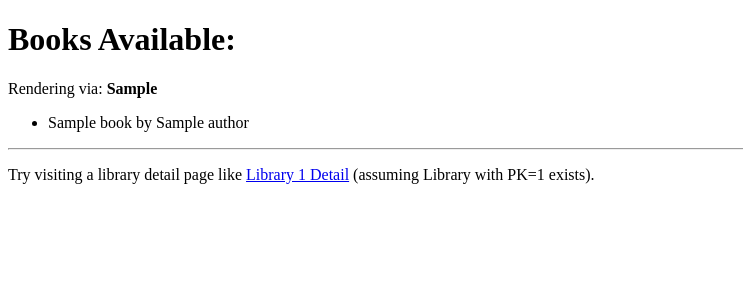
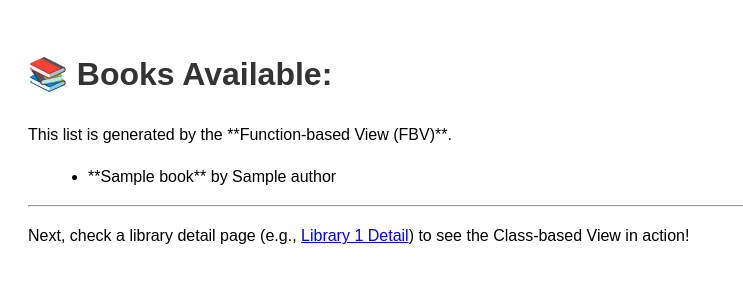
Before and after one commit to oumaro/Alx_DjangoLearnLab, a Django app: template django-models/LibraryProject/relationship_app/templates/list_books.html in a window 1280 px wide. Shown: the top 300 px of the page, without its empty margins (0-743 px from the left). Run offline with Django 4.2, Linux system fonts and the light colour scheme; the template is opened without the code that fills it: most values are stand-ins (such as "Sample title", 1, 10 or a date in 2020).

Commit message:
Update list_books.html

```diff
--- a/django-models/LibraryProject/relationship_app/templates/list_books.html
+++ b/django-models/LibraryProject/relationship_app/templates/list_books.html
@@ -3,17 +3,29 @@
 <head>
     <meta charset="UTF-8">
     <title>List of Books</title>
+    <style>
+        /* A little CSS to make it look like a "simple text list" */
+        body { font-family: Arial, sans-serif; line-height: 1.6; padding: 20px; }
+        h1 { color: #333; }
+        ul { list-style-type: disc; margin-left: 20px; }
+    </style>
 </head>
 <body>
-    <h1>Books Available:</h1>
-    <p>Rendering via: <strong>{{ view_type }}</strong></p>
+    <h1>📚 Books Available:</h1>
+    <p>This list is generated by the **Function-based View (FBV)**.</p>
+
     <ul>
         {% for book in books %}
-        <li>{{ book.title }} by {{ book.author.name }}</li>
+        <li>**{{ book.title }}** by {{ book.author.name }}</li>
+        {% empty %}
+        <li>No books found in the database.</li>
         {% endfor %}
     </ul>
 
     <hr>
-    <p>Try visiting a library detail page like <a href="{% url 'library_detail' pk=1 %}">Library 1 Detail</a> (assuming Library with PK=1 exists).</p>
+    <p>
+
+        Next, check a library detail page (e.g., <a href="{% url 'library_detail' pk=1 %}">Library 1 Detail</a>) to see the Class-based View in action!
+    </p>
 </body>
 </html>
```
